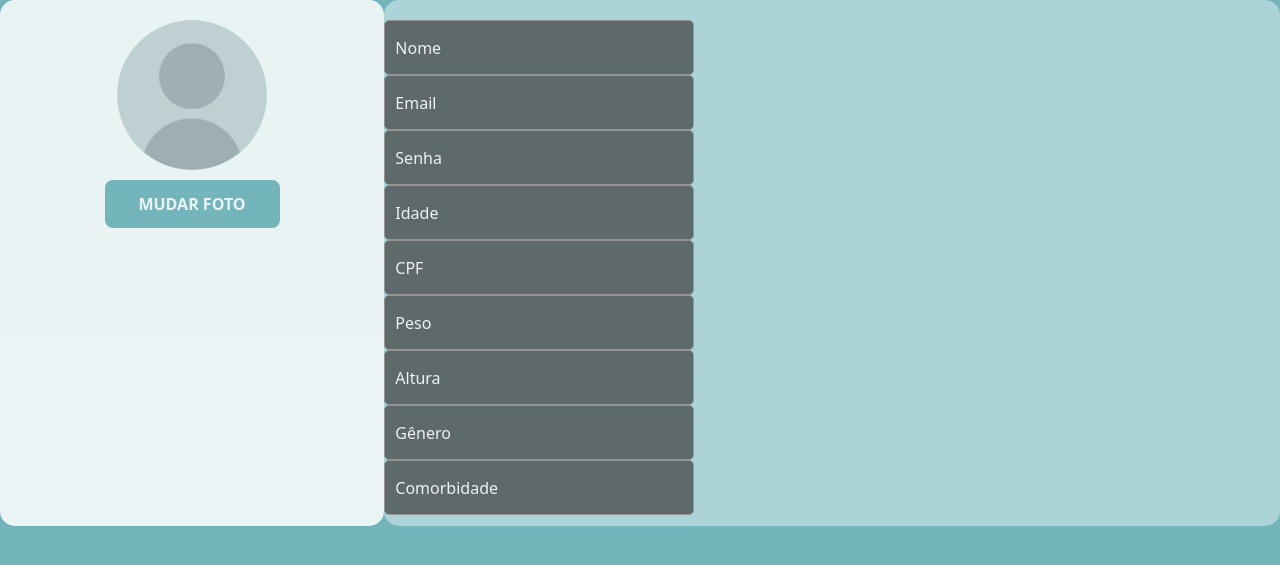
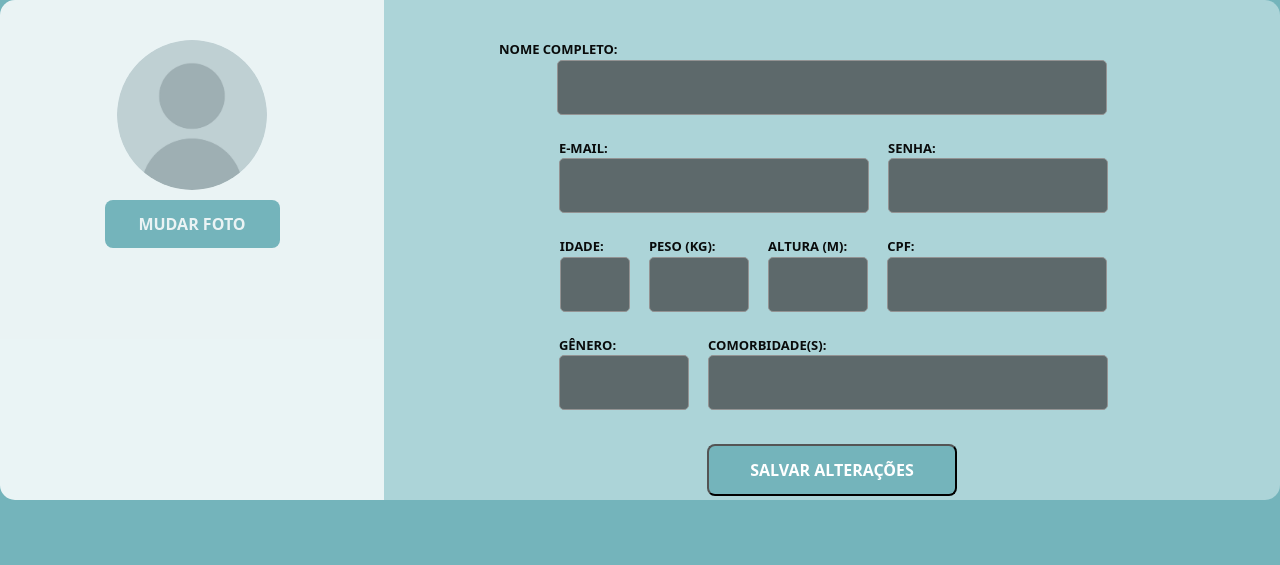
Before and after one commit to ilmoruuu/myPills, a Django app: page /perfil/1 in a window 1280 px wide. Shown: the part 170-735 px from the top of the page. Run offline with Django 5.2, Linux system fonts and the light colour scheme; some libraries are stand-ins or nearby versions.

Commit message:
pag perfil atualizada

```diff
--- a/projetomypills/mypills/app/templates/app/perfil.html
+++ b/projetomypills/mypills/app/templates/app/perfil.html
@@ -17,9 +17,9 @@
             background-color:#74b4bb;
         }
 
-        label {
+        .botao-perfil {
             display: block;
-            width: 175px;
+            width: 250px;
             background-color: #74b4bb;
             color: white;
             padding: 12px;
@@ -47,11 +47,25 @@
             margin-right: 10px;
         }
 
+        .datas {
+            margin: 0rem;
+            padding: 0rem 0rem;
+            text-align: center;
+            margin-left: 18px;
+        }
+
+        .data {
+            display: inline-block;
+            padding: 0rem 0rem;
+            margin-right: 15px;
+            vertical-align: middle;
+        }
+
         .first-column {
             width: 30%;
-            height: 526px;
-            padding: 20px 0 0 0;
-            border-radius: 15px;
+            height: 500px;
+            padding: 40px 0 0 0;
+            border-radius: 15px 0 0 15px;
             background-color:white;
             opacity: 0.85;
             float: left;
@@ -61,11 +75,13 @@
 
         .second-column {
             width: 70%;
-            height: 526px;
-            padding: 20px 0 0 0;
-            border-radius: 15px;
+            height: 500px;
+            padding: 40px 90px;
+            border-radius: 0 15px 15px 0;
             background-color:#acd4d8;
             float: right;
+            justify-content: center;
+            text-align: center;
         }
 
         .perfil-card img{
@@ -116,56 +132,150 @@
                 <div class="perfil-card">
                     <input type="file" accept="image/jpeg, image/png, image/jpg" id="inputfile" onchange="loadInputFile(event)" style="display: none">
                     <img src="{% static 'app/imagens/blankpfp.png' %}" id="profilepic">
-                    <label for="inputfile">MUDAR FOTO</label>
+                    <label class="botao-perfil" style="width: 175px;" for="inputfile">MUDAR FOTO</label>
                 </div>
             </div>
             <div class="second-column">
                 <form>
                     <div class="formulario">
+                        <label style="font-size: 13px;
+                        color: rgba(0, 0, 0, 0.948);
+                        font-weight: 620;
+                        display: flex;
+                        text-align: left;
+                        padding: 0 25px;">
+                            NOME COMPLETO:
+                        </label>
                         <input
                         type="text"
                         class="caixa-formulario"
-                        placeholder="  Nome">
+                        style="width: 550px"
+                        placeholder="{{ user.nome }}">
                         <br>
+                        <br>
+                        <div class="datas">
+                            <div class="data">
+                                <label style="font-size: 13px;
+                                color: rgba(0, 0, 0, 0.948);
+                                font-weight: 620;
+                                display: flex;
+                                text-align: left;">
+                                    E-MAIL:
+                                </label>
                                 <input
                                 type="text"
                                 class="caixa-formulario"
-                        placeholder="  Email">
-                        <br>
+                                placeholder="{{ user.email }}">
+                            </div>
+                            <div class="data">
+                                <label style="font-size: 13px;
+                                color: rgba(0, 0, 0, 0.948);
+                                font-weight: 620;
+                                display: flex;
+                                text-align: left;">
+                                    SENHA:
+                                </label>
                                 <input
                                 type="password"
                                 class="caixa-formulario"
-                        placeholder="  Senha">
+                                style="width: 220px"
+                                placeholder="{{ user.senha }}">
+                            </div>
+                        </div>
                         <br>
+                        <div class="datas">
+                            <div class="data">
+                                <label style="font-size: 13px;
+                                color: rgba(0, 0, 0, 0.948);
+                                font-weight: 620;
+                                display: flex;
+                                text-align: left;">
+                                    IDADE:
+                                </label>
                                 <input
                                 type="password"
                                 class="caixa-formulario"
-                        placeholder="  Idade">
-                        <br>
+                                style="width: 70px"
+                                placeholder="{{ user.idade }}">
+                            </div>
+                            <div class="data">
+                                <label style="font-size: 13px;
+                                color: rgba(0, 0, 0, 0.948);
+                                font-weight: 620;
+                                display: flex;
+                                text-align: left;">
+                                    PESO (KG):
+                                </label>
                                 <input
                                 type="password"
                                 class="caixa-formulario"
-                        placeholder="  CPF">
-                        <br>
+                                style="width: 100px"
+                                placeholder="{{ user.peso }}">
+                            </div>
+                            <div class="data">
+                                <label style="font-size: 13px;
+                                color: rgba(0, 0, 0, 0.948);
+                                font-weight: 620;
+                                display: flex;
+                                text-align: left;">
+                                    ALTURA (M):
+                                </label>
                                 <input
                                 type="password"
                                 class="caixa-formulario"
-                        placeholder="  Peso">
-                        <br>
+                                style="width: 100px"
+                                placeholder="{{ user.altura }}">
+                            </div>
+                            <div class="data">
+                                <label style="font-size: 13px;
+                                color: rgba(0, 0, 0, 0.948);
+                                font-weight: 620;
+                                display: flex;
+                                text-align: left;">
+                                    CPF:
+                                </label>
                                 <input
                                 type="password"
                                 class="caixa-formulario"
-                        placeholder="  Altura">
+                                style="width: 220px"
+                                placeholder="{{ user.cpf }}">
+                            </div>
+                        </div>
                         <br>
+                        <div class="datas">
+                            <div class="data">
+                                <label style="font-size: 13px;
+                                color: rgba(0, 0, 0, 0.948);
+                                font-weight: 620;
+                                display: flex;
+                                text-align: left;">
+                                    GÊNERO:
+                                </label>
+                                <input
+                                type="text"
+                                class="caixa-formulario"
+                                style="width: 130px"
+                                placeholder="{{ user.genero }}">
+                            </div>
+                            <div class="data">
+                                <label style="font-size: 13px;
+                                color: rgba(0, 0, 0, 0.948);
+                                font-weight: 620;
+                                display: flex;
+                                text-align: left;">
+                                    COMORBIDADE(S):
+                                </label>
                                 <input
                                 type="password"
                                 class="caixa-formulario"
-                        placeholder="  Gênero">
+                                style="width: 400px"
+                                placeholder="{{ user.comorbidade }}">
+                            </div>
+                        </div>
                         <br>
-                        <input
-                        type="password"
-                        class="caixa-formulario"
-                        placeholder="  Comorbidade">
+                        <button class="botao-perfil" id="salvar" >
+                            SALVAR ALTERAÇÕES
+                        </button>
                     </div>
                 </form>
             </div>
```
Lines whose indentation alone changed are shown as unchanged.
